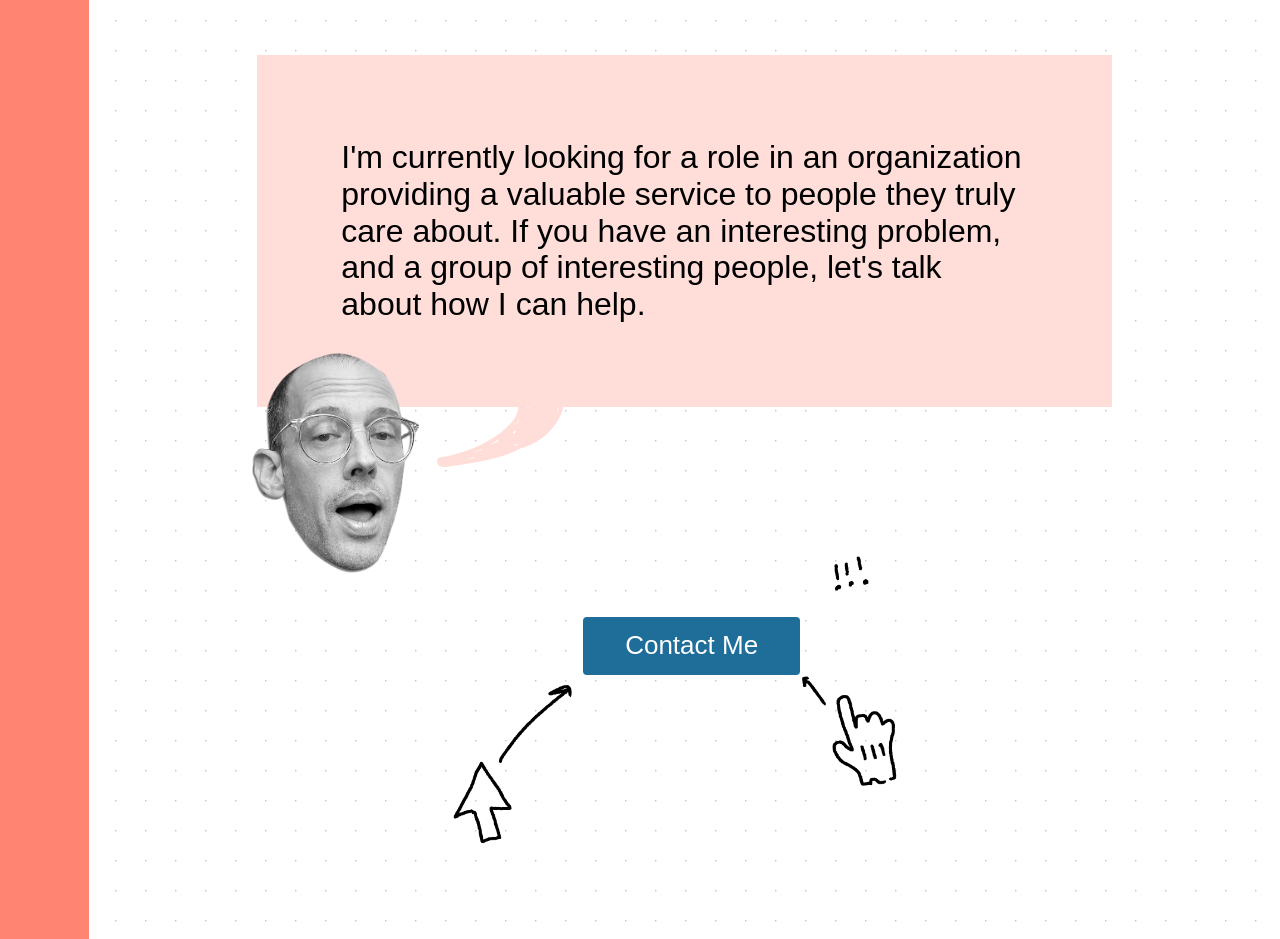
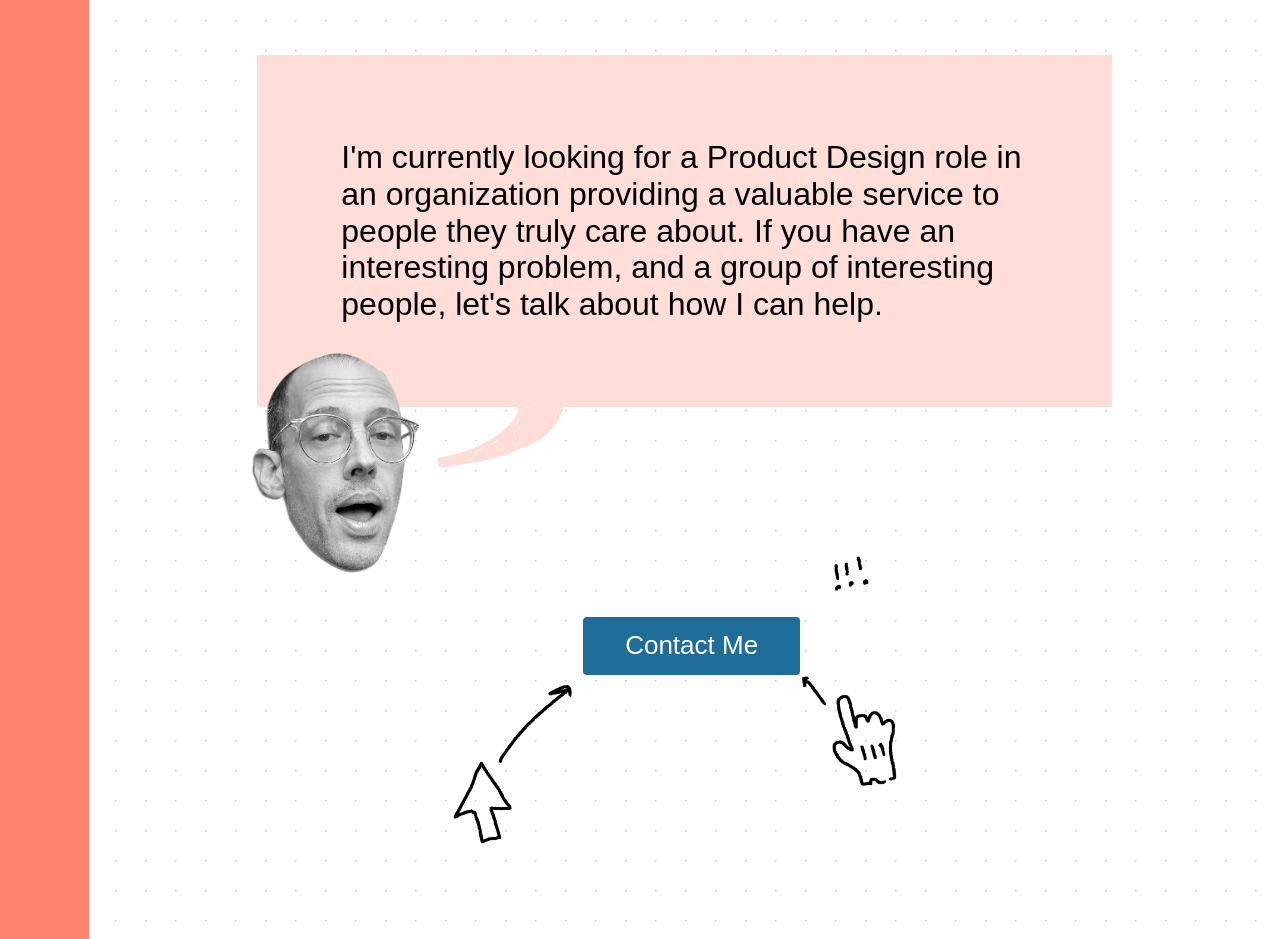
Before and after one commit to adam-is-tall/portfolio-site, a React (Create React App) app: page / in a window 1280 px wide. Shown: the part 5200-6139 px from the top of the page. Built offline with nearby package versions, Linux system fonts and the light colour scheme; a web font is replaced by a local one.

Commit message:
text change

```diff
--- a/src/App.tsx
+++ b/src/App.tsx
@@ -212,7 +212,7 @@ export default function App() {
         <div className="relative p-md py-lg sm:p-lg md:p-lg lg:p-2xl">
           {/* <img className="absolute -right-52 top-0 w-2/12" src={shapeStack3} /> */}
           <ChatBubble frames={adamHeads3} className="mb-lg">
-          I'm currently looking for a role in an organization providing a valuable service to people they truly care about. If you have an interesting problem, and a group of interesting people, let's talk about how I can help.
+          I'm currently looking for a Product Design role in an organization providing a valuable service to people they truly care about. If you have an interesting problem, and a group of interesting people, let's talk about how I can help.
           </ChatBubble>
           <div className="flex flex-col sm:flex-row items-center justify-center w-full space-y-sm sm:space-y-0 sm:space-x-sm pt-xl mt-sm mb-xl">
             <img className="absolute object-center w-full md:w-1/2 transform" src={sketchCTA} alt="Sketched Circle"/>
```
